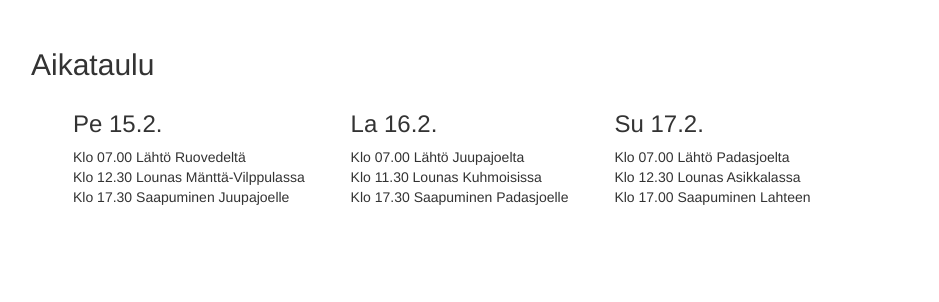
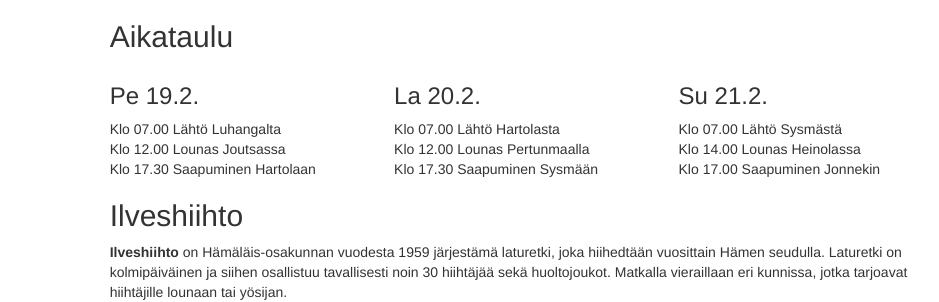
Before and after one commit to jleh/KarttalehtinenTracker, a PHP site: page / in a window 1280 px wide. Shown: the part 670-972 px from the top of the page, without its empty margins (12-951 px from the left). Before the commit the page ends 875 px from the top, so only its background shows below. Run offline with PHP 8.4, Linux system fonts and the light colour scheme; some libraries are stand-ins or nearby versions.

Commit message:
Added description

```diff
--- a/css/trackerOL.css
+++ b/css/trackerOL.css
@@ -7,14 +7,8 @@
   height: 100%;
 }
 
-.linksArea {
-  position: relative;
-  padding: 2em;
-}
-
-#schedule .day {
-  display: inline-block;
-  margin-left: 3em;
+#info-area {
+  margin-bottom: 2em;
 }
 
 .popupImg {
--- a/index.html
+++ b/index.html
@@ -18,31 +18,49 @@
       <h1 class="hidden-xs">Ilveshiihto 2016</h1>
       <div id="map"></div>
 
-      <div class="linksArea hidden-xs">
+      <div id="info-area" class="hidden-xs">
+        <h1 class="visible-xs">Ilveshiihto 2016</h1>
 
-        <div id="schedule">
-          <h2>Aikataulu</h2>
-          <div class="day">
-            <h3>Pe 15.2.</h3>
-            Klo 07.00 Lähtö Ruovedeltä<br>
-            Klo 12.30 Lounas Mänttä-Vilppulassa<br>
-            Klo 17.30 Saapuminen Juupajoelle
+        <div class="row">
+          <div id="schedule" class="col-md-8 col-md-offset-1">
+            <h2>Aikataulu</h2>
+
+            <div class="row">
+              <div class="col-md-4">
+                <h3>Pe 19.2.</h3>
+                <div>Klo 07.00 Lähtö Luhangalta</div>
+                <div>Klo 12.00 Lounas Joutsassa</div>
+                <div>Klo 17.30 Saapuminen Hartolaan</div>
+              </div>
+
+              <div class="col-md-4">
+                <h3>La 20.2.</h3>
+                <div>Klo 07.00 Lähtö Hartolasta</div>
+                <div>Klo 12.00 Lounas Pertunmaalla</div>
+                <div>Klo 17.30 Saapuminen Sysmään</div>
+              </div>
+
+              <div class="col-md-4">
+                <h3>Su 21.2.</h3>
+                <div>Klo 07.00 Lähtö Sysmästä</div>
+                <div>Klo 14.00 Lounas Heinolassa</div>
+                <div>Klo 17.00 Saapuminen Jonnekin</div>
+              </div>
+            </div>
           </div>
 
-          <div class="day">
-            <h3>La 16.2.</h3>
-            Klo 07.00 Lähtö Juupajoelta<br>
-            Klo 11.30 Lounas Kuhmoisissa<br>
-            Klo 17.30 Saapuminen Padasjoelle
-          </div>
+        </div>
 
-          <div class="day">
-            <h3>Su 17.2.</h3>
-            Klo 07.00 Lähtö Padasjoelta<br>
-            Klo 12.30 Lounas Asikkalassa<br>
-            Klo 17.00 Saapuminen Lahteen
+        <div class="row">
+          <div class="col-md-8 col-md-offset-1">
+            <h2>Ilveshiihto</h2>
+
+            <strong>Ilveshiihto</strong> on Hämäläis-osakunnan vuodesta 1959 järjestämä laturetki, joka hiihedtään
+            vuosittain Hämen seudulla. Laturetki on kolmipäiväinen ja siihen osallistuu tavallisesti noin 30 hiihtäjää
+            sekä huoltojoukot. Matkalla vieraillaan eri kunnissa, jotka tarjoavat hiihtäjille lounaan tai yösijan.
           </div>
         </div>
+
       </div>
     </div>
 
```
